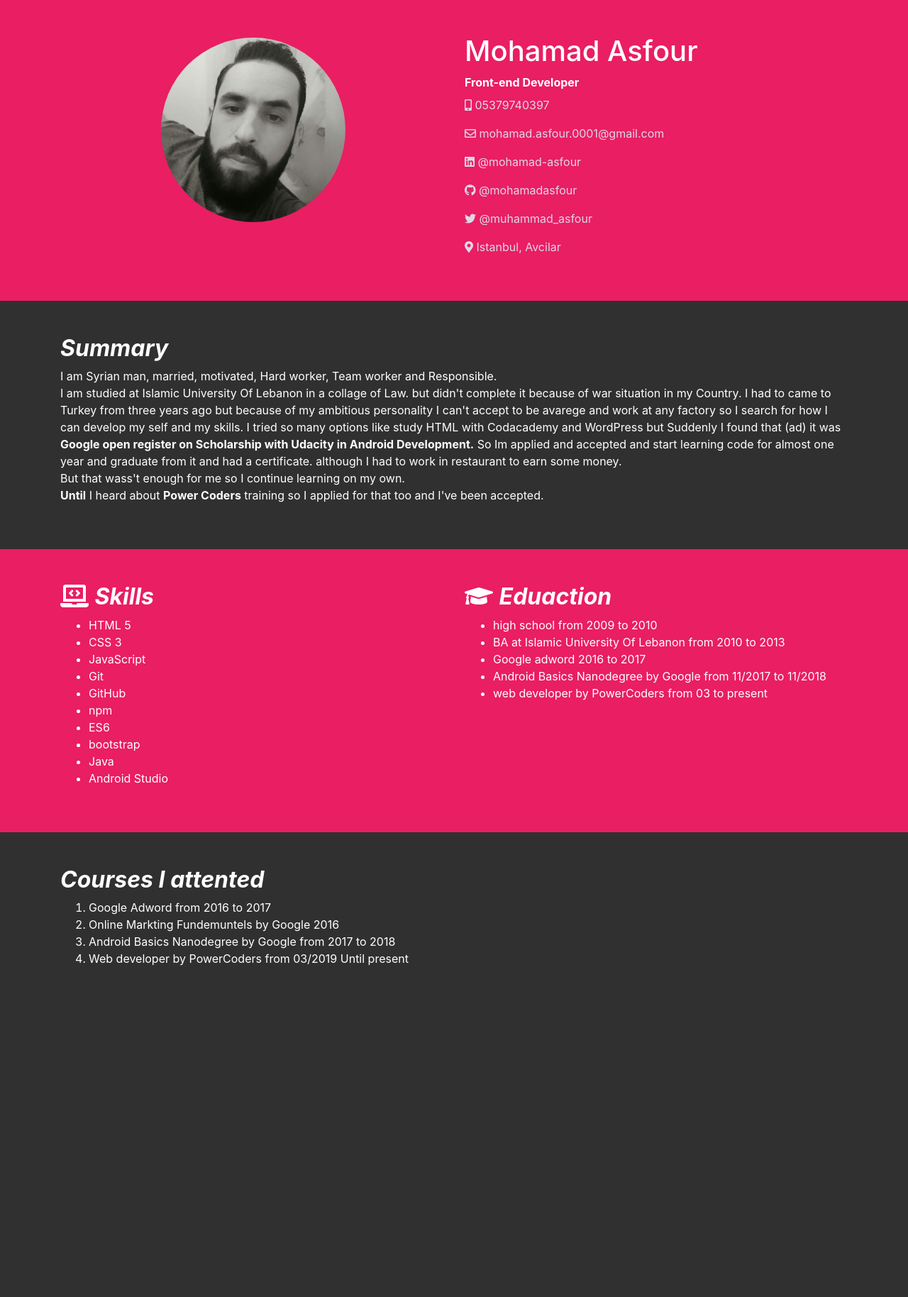
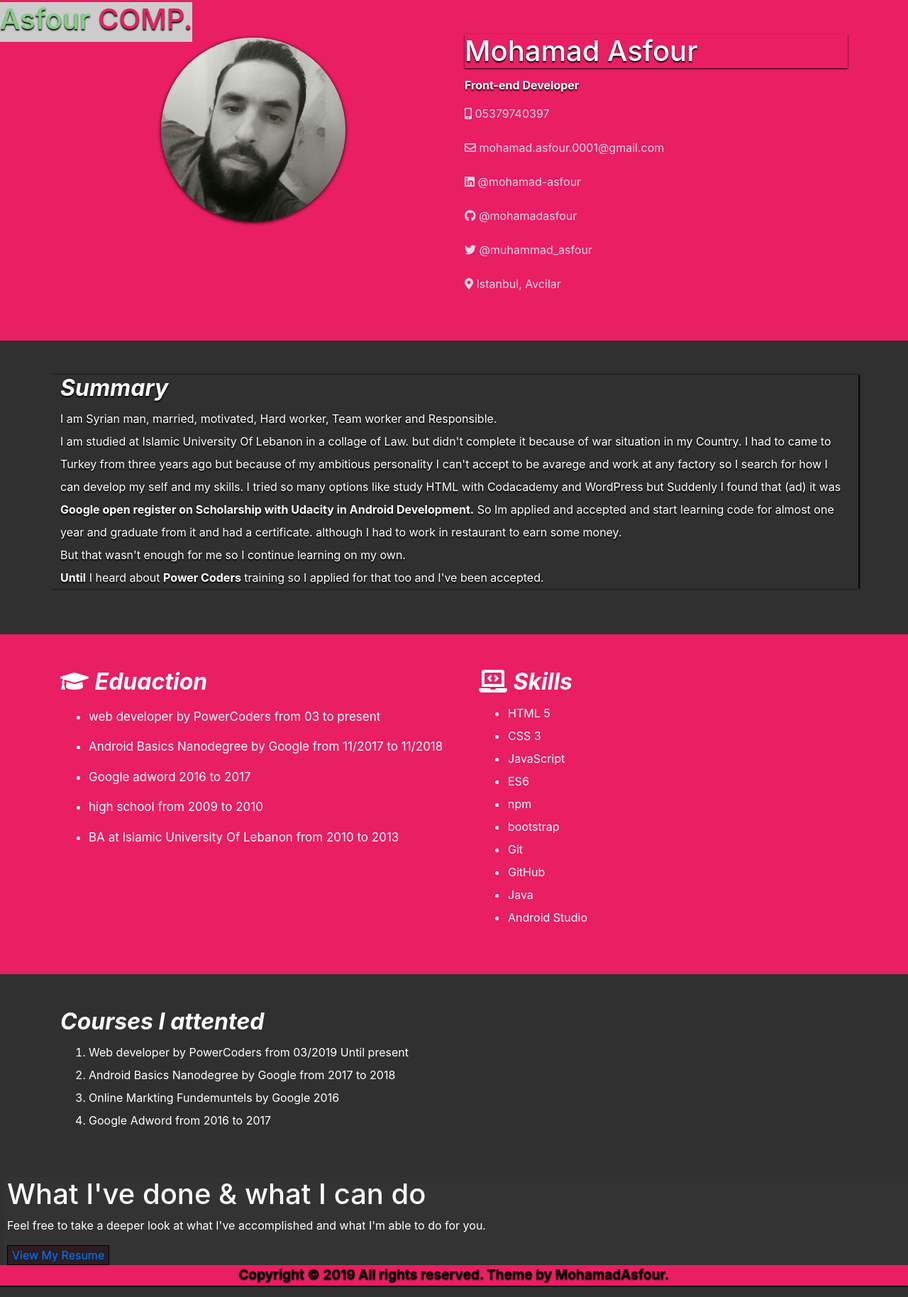
Before and after one commit to mohamadasfour/portfolio, a plain HTML site: page index.html in a window 1280 px wide. Shown: the whole page at 71% size. Before the commit the page ends 1427 px from the top, so only its background shows below. Drawn offline with nearby package versions, Linux system fonts and the light colour scheme.

Commit message:
add my resume

```diff
--- a/cv.css
+++ b/cv.css
@@ -21,11 +21,25 @@ body {
     margin-left: 4px;
 
 }
+nav{
+    margin-top: 3px ;
+    color: #83ce82;
+    background-color: #ccc;
+    text-shadow: 0px 2px 2px black;
+    position: fixed;
+    top: 0;
+    left:0;
+}
 
-
+nav span{
+    color: #e91e63;
+}
+.py-5{
+    line-height: 2em;
+}
 
 img {
-
+    box-shadow: 0px 1px 5px black;
     border-radius: 50%;
 }
 
@@ -41,8 +55,13 @@ img {
 
 }
 
-
-
+.info h1{
+    box-shadow: 0px 1px 2px black;
+    text-shadow: 0px 2px 2px black;
+}
+.info .mb-2{
+    text-shadow: 0px 2px 2px black;
+}
 .social {
     background-color: #000;
     width: 40px;
@@ -73,3 +92,52 @@ img {
 #social-container.shown {
     transform: translate3d(0, 0, 0);
 }
+.social:hover{
+background-color: blue;
+}
+.social a:hover{
+    background-color: #865a62;
+}
+footer{
+    text-align: center;
+    background-color: #e91e63;
+    color: #000;
+    font-weight: bolder;
+    font-size: 19px;
+    box-shadow: 0px 1px 2px black;
+    text-shadow: 0px 1px 2px black;
+}
+.summary{
+    box-shadow: 2px 0px 2px black;
+    text-shadow: 0px 2px 2px black;
+}
+.edu{
+    line-height: 2em;
+
+}
+.education{
+    line-height: 2.5em;
+    font-size: 17px;
+}
+#about-resume{
+    background: #333;
+    color:#fff;
+    margin-left: 5px;
+    padding-left: 5px;
+
+}
+.download{
+    border: 1px solid black;
+    text-align: center;
+    background-color: #2b1d22;
+}
+
+.qualifications{
+
+    margin-left: 10px;
+    padding-left: 10px;
+}
+.qualifications li{
+    margin-left: 0px;
+    padding-left: 1px;
+}
--- a/index.html
+++ b/index.html
@@ -2,7 +2,7 @@
 <html>
 
 <head>
-    <title>My CV</title>
+    <title>My Portfolio</title>
 
     <link href="https://stackpath.bootstrapcdn.com/bootstrap/4.3.1/css/bootstrap.min.css" rel="stylesheet"
         integrity="sha384-ggOyR0iXCbMQv3Xipma34MD+dH/1fQ784/j6cY/iJTQUOhcWr7x9JvoRxT2MZw1T" crossorigin="anonymous">
@@ -16,6 +16,15 @@
 <body>
 
     <!-- main section -->
+    <!-- <header>
+        <nav>
+            <h1>Mohamad <span> Asfour.</span></h1>
+        </nav>
+    </header> -->
+
+    <nav>
+        <h1>Asfour <span> COMP.</span></h1>
+    </nav>
 
     <section class="py-5 red-panel">
         <div class="container">
@@ -47,13 +56,13 @@
                         </a>
                     </p>
                     <p class="action-link">
-                        <a href="https://linkedin.com/in/mohamad-asfour" target="_blank">
+                        <a href="https://www.linkedin.com/in/mohamad-asfour/" target="_blank">
                             <i class="fab fa-linkedin"></i>
                             @mohamad-asfour
                         </a>
                     </p>
                     <p class="action-link">
-                        <a href="https://github.com/mohamadasfour/poco-mohamad" target="_blank">
+                        <a href="https://github.com/mohamadasfour/" target="_blank">
                             <i class="fab fa-github"></i>
                             @mohamadasfour
                         </a>
@@ -77,6 +86,7 @@
         </div>
     </section>
 
+
     <section class="py-5">
         <div class="summary container ">
             <h2><em><b>Summary</em></b></h2>
@@ -90,7 +100,7 @@
                 was <b>Google open register on Scholarship with Udacity in Android Development.</b>
                 So Im applied and accepted and start learning code for almost one year and graduate from it and had a
                 certificate. although I had to work in restaurant to earn some money.
-                <br> But that wass't enough for me so I continue learning on my own.<br><b>Until</b> I heard about
+                <br> But that wasn't enough for me so I continue learning on my own.<br><b>Until</b> I heard about
                 <b>Power Coders</b> training so I applied for that too and I've been accepted.</p>
         </div>
     </section>
@@ -100,57 +110,78 @@
         <div class="container">
             <div class="row">
                 <div class="col-lg wow fadeInLeft" data-wow-duration="2s" data-wow-offset="300">
+                    <div class="education">
+                        <h2> <i class="fas fa-graduation-cap"></i> <em><b>Eduaction</em></b></h2>
+                        <ul>
+                            <li>web developer by PowerCoders from 03 to present</li>
+                            <li>Android Basics Nanodegree by Google from 11/2017 to 11/2018</li>
+                            <li>Google adword 2016 to 2017</li>
+                            <li>high school from 2009 to 2010</li>
+                            <li>BA at Islamic University Of Lebanon from 2010 to 2013</li>
+                        </ul>
+                    </div>
+                </div>
+                <div class="col-lg wow fadeInRight" data-wow-duration="2s" data-wow-offset="300">
                     <div class="qualifications">
                         <h2><i class="fas fa-laptop-code"></i></i> <em><b>Skills</em></b></h2>
                         <ul>
                             <li>HTML 5</li>
                             <li>CSS 3</li>
                             <li>JavaScript</li>
+                            <li>ES6</li>
+                            <li>npm</li>
+                            <li>bootstrap</li>
                             <li>Git</li>
                             <li>GitHub</li>
-                            <li>npm</li>
-                            <li>ES6</li>
-                            <li>bootstrap</li>
                             <li>Java</li>
                             <li>Android Studio</li>
                         </ul>
                     </div>
                 </div>
-                <div class="col-lg wow fadeInRight" data-wow-duration="2s" data-wow-offset="300">
-                    <div class="education">
-                        <h2> <i class="fas fa-graduation-cap"></i> <em><b>Eduaction</em></b></h2>
-                        <ul>
-                            <li>high school from 2009 to 2010</li>
-                            <li>BA at Islamic University Of Lebanon from 2010 to 2013</li>
-                            <li>Google adword 2016 to 2017</li>
-                            <li>Android Basics Nanodegree by Google from 11/2017 to 11/2018</li>
-                            <li>web developer by PowerCoders from 03 to present</li>
-                        </ul>
-                    </div>
-                </div>
+
             </div>
         </div>
     </section>
+
 
     <section class="py-5">
         <div class="container wow zoomIn" data-wow-duration="2s" data-wow-offset="70" data-wow-delay="0.5s">
             <div class="edu">
                 <h2><em><b>Courses I attented </em></b></h2>
                 <ol>
+                    <li>Web developer by PowerCoders from 03/2019 Until present</li>
+                    <li>Android Basics Nanodegree by Google from 2017 to 2018</li>
+                    <li>Online Markting Fundemuntels by Google 2016</li>
                     <li>Google Adword from 2016 to 2017</li>
-                    <li>Online Markting Fundemuntels by Google 2016</li>
-                    <li>Android Basics Nanodegree by Google from 2017 to 2018</li>
-                    <li>Web developer by PowerCoders from 03/2019 Until present</li>
                 </ol>
             </div>
         </div>
     </section>
+    <aside id="about-resume" class=" d-flex flex-column justify-content-center">
+        <div class=" resume wow fadeInLeft" data-wow-duration="2s" data-wow-offset="70" data-wow-delay="1s">
+            <div class="">
+                <h1>What I've done &amp; what I can do</h1>
+                <p>Feel free to take a deeper look at what I've
+                    accomplished and what I'm able to do for you.</p>
+            </div>
+            <div>
+                <button class="download d-flex flex-column align-items-center justify-content-center"><a
+                        href="/Mohamad's-Resume.pdf" target="_blank">View My Resume</a></button>
+                <!-- <a href="/Mohamad's-Resume.pdf" target="_blank" class="download d-flex  justify-content-center">View My
+                    Resume</a> -->
+            </div>
+        </div>
+    </aside>
+
     <div id="social-container" class="d-flex align-items-center">
         <div class="social d-flex flex-column justify-content-center">
+            <a href="/Mohamad's-Resume.pdf" target="_blank">
+                <i class="fas fa-file"></i>
+            </a>
             <a href="mailto:mohamad.asfour.0001@gmail.com" target="_top">
                 <i class="far fa-envelope"></i>
             </a>
-            <a href="https://linkedin.com/in/mohamad-asfour" target="_blank">
+            <a href="https://www.linkedin.com/in/mohamad-asfour/" target="_blank">
                 <i class="fab fa-linkedin"></i>
             </a>
             <a href="https://github.com/mohamadasfour/" target="_blank">
@@ -159,10 +190,11 @@
             <a href="https://twitter.com/muhammad_asfour" target="_blank">
                 <i class="fab fa-twitter"></i>
             </a>
+
         </div>
     </div>
     <footer>
-
+        <p>Copyright &copy; 2019 All rights reserved. Theme by MohamadAsfour.</p>
     </footer>
 
     <script src="main.js"></script>
```
Also changed, not shown: 1 other file.
